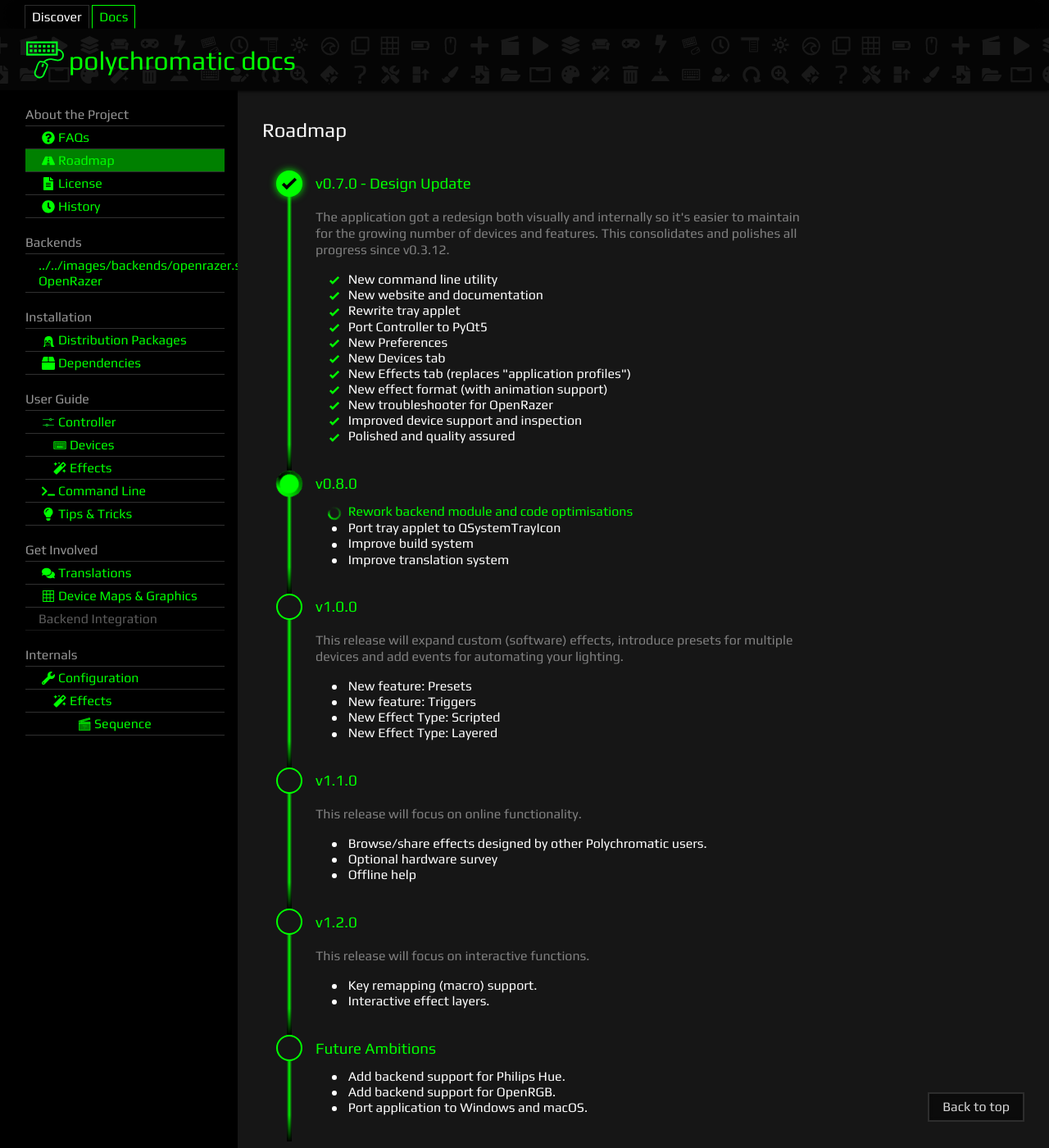
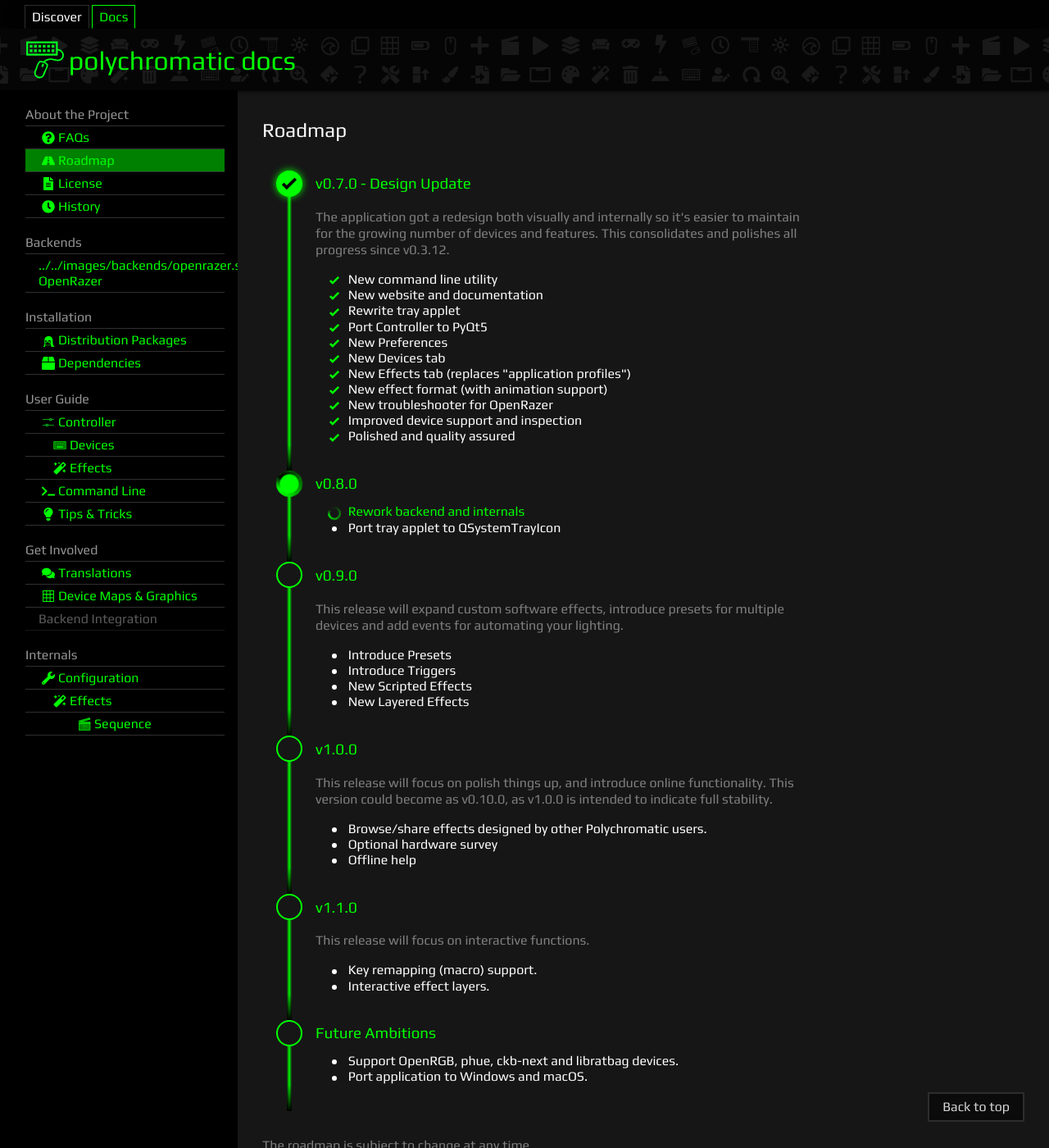
Before and after one commit to polychromatic/polychromatic-docs, a Jekyll site: the page built from pages/roadmap.md, in a window 1280 px wide and 1400 px high. Shown: the whole window at 82% size. Built offline with Jekyll 4.4.1, drawn with Linux system fonts in a browser that asks for light colours.

Commit message:
Update roadmap

```diff
--- a/pages/roadmap.md
+++ b/pages/roadmap.md
@@ -29,14 +29,12 @@ roadmap:
       completed:
         null
       in_progress:
-        - Rework backend module and code optimisations
+        - Rework backend and internals
       pending:
         - Port tray applet to QSystemTrayIcon
-        - Improve build system
-        - Improve translation system
 
-    - name: v1.0.0
-      desc: This release will expand custom (software) effects, introduce presets
+    - name: v0.9.0
+      desc: This release will expand custom software effects, introduce presets
             for multiple devices and add events for automating your lighting.
       checked: false
       completed:
@@ -44,13 +42,15 @@ roadmap:
       in_progress:
         null
       pending:
-        - 'New feature: Presets'
-        - 'New feature: Triggers'
-        - 'New Effect Type: Scripted'
-        - 'New Effect Type: Layered'
+        - Introduce Presets
+        - Introduce Triggers
+        - New Scripted Effects
+        - New Layered Effects
 
-    - name: v1.1.0
-      desc: This release will focus on online functionality.
+    - name: v1.0.0
+      desc: This release will focus on polish things up, and introduce online
+            functionality. This version could become as v0.10.0, as v1.0.0 is
+            intended to indicate full stability.
       checked: false
       completed:
         null
@@ -61,7 +61,7 @@ roadmap:
         - Optional hardware survey
         - Offline help
 
-    - name: v1.2.0
+    - name: v1.1.0
       desc: This release will focus on interactive functions.
       checked: false
       completed:
@@ -75,8 +75,7 @@ roadmap:
       completed:
         null
       pending:
-        - Add backend support for Philips Hue.
-        - Add backend support for OpenRGB.
+        - Support OpenRGB, phue, ckb-next and libratbag devices.
         - Port application to Windows and macOS.
 
 ---
```
